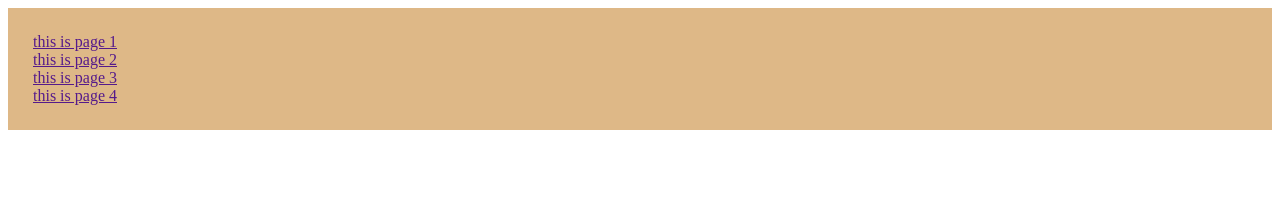
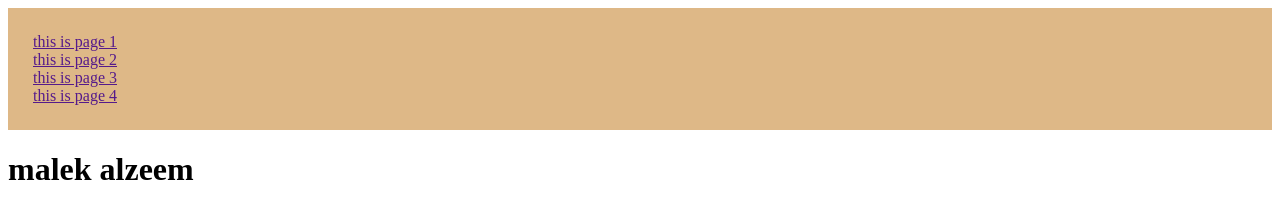
Before and after one commit to salahalddinn/h_w8, a plain HTML site: page index.html in a window 1280 px wide. Drawn offline with Linux system fonts and the light colour scheme.

Commit message:
change the h1

```diff
--- a/index.html
+++ b/index.html
@@ -15,5 +15,6 @@
         <a href="">this is page 4</a>
 
     </div>
+    <h1>malek alzeem</h1>
 </body>
 </html>
```
